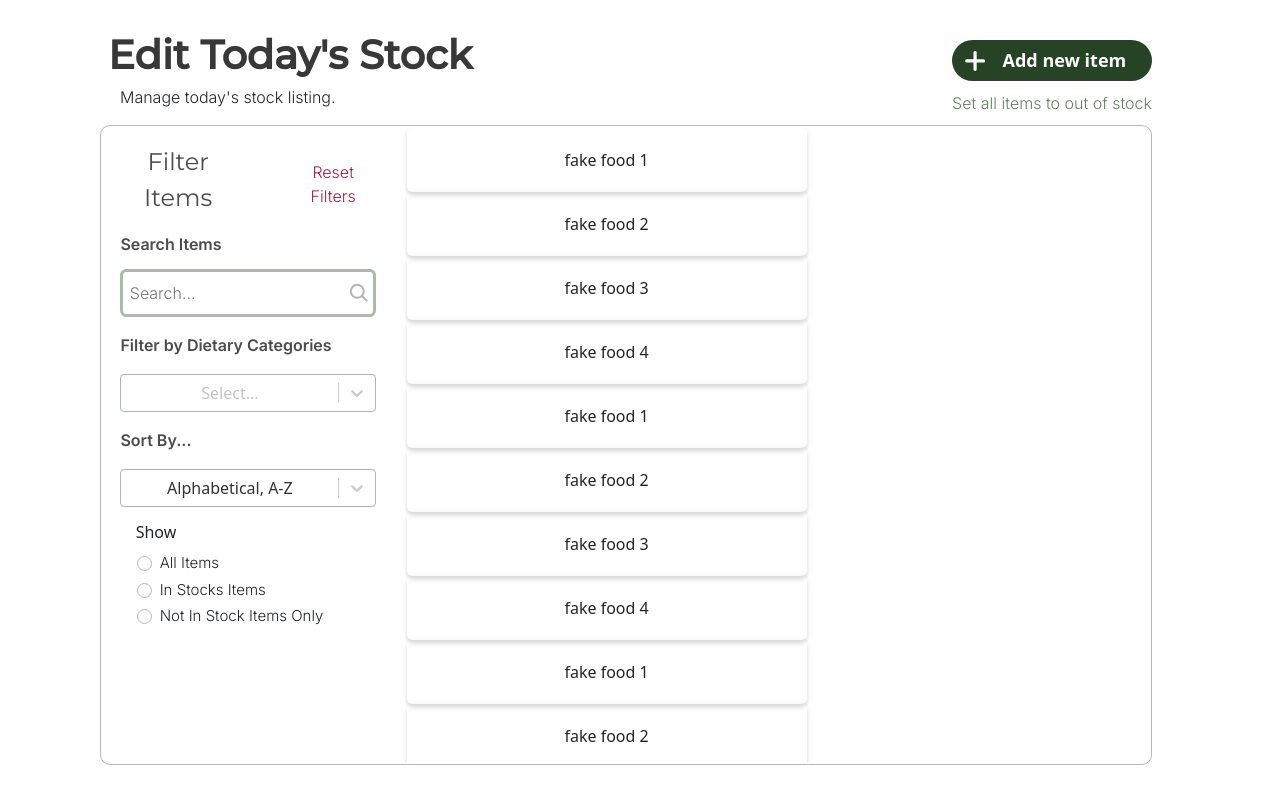
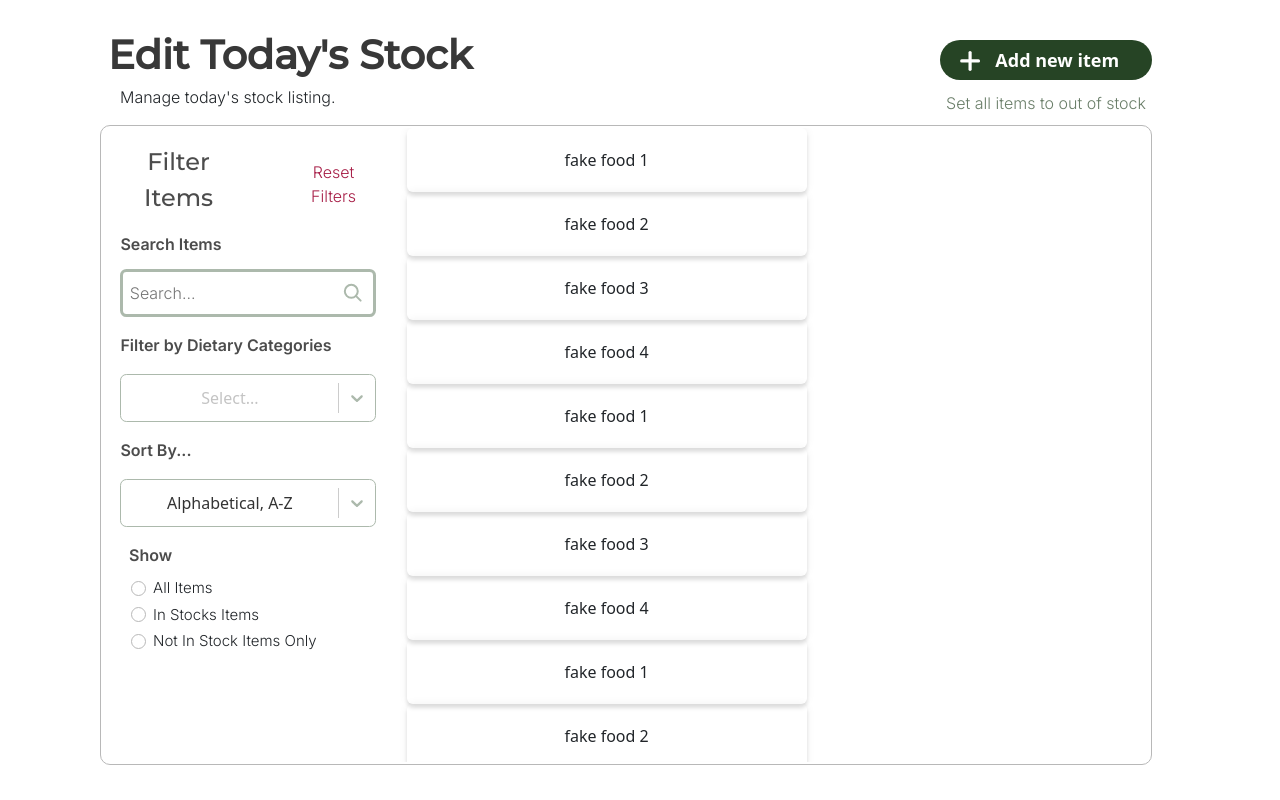
Before and after one commit to codebase-berkeley/berkeley-food-pantry, a React (Create React App) app in the folder client/: page / in a window 1280 px wide. Built offline with nearby package versions, Linux system fonts and the light colour scheme.

Commit message:
updating css

```diff
--- a/client/src/searchBar.css
+++ b/client/src/searchBar.css
@@ -22,5 +22,5 @@
     border-color: #ACB9AC;
     background-image: url(./images/IsbeesSearchIcon.svg);
     background-repeat: no-repeat;
-    background-position: right;
+    background-position: 97%;
   }
--- a/client/src/stock_listing_user.css
+++ b/client/src/stock_listing_user.css
@@ -45,18 +45,19 @@
 .h3{
     font-size: 10px;
 }
-.topContainer button {
+.addButton {
     background-color: #264425;
     display: flex;
+    height: 5vh;
     flex-direction: row;
-    justify-content: space-between;
+    justify-content: space-evenly;
     color: #fff;
     border-radius: 40px;
     font-size: 18px;
     font-weight: bold;
     align-items: center;
 }
-.topContainer button:hover {
+.addButton:hover {
     background-color: #ACB9AC;
     color: #fff;
 }
@@ -67,6 +68,7 @@
 }
 .changeStock{
     font-size: 16;
+    background-color: white;
     color: #6A7E69;
     font-family: 'Inter', sans-serif;
     padding-bottom: 10px;
@@ -190,6 +192,7 @@ p#filterControlLabel {
     color: #4C4C4C;
     font-size: 24px;
     display: flex;
+    font-weight: 500;
     font-family: 'Montserrat', sans-serif;
     padding-right: 3.5vw;
     justify-content: start;
@@ -201,7 +204,11 @@ p#filterControlLabel {
     align-items: right;
     padding-top: 1vh;
     font-family: 'Inter', sans-serif;
-    font-weight: lighter;
+    font-weight: medium;
+}
+
+.resetFilters:hover {
+    text-decoration: underline;
 }
 .firstRow {
     display: flex;
@@ -269,37 +276,37 @@ p#filterControlLabel {
     padding-bottom: 2vh;
     width: 20vw;
     text-align: left;
+    color: #4C4C4C;
+    font-family: 'Inter', sans-serif;
+    font-weight: bold;
     font-size: 16px;
-    color: #4C4C4C;
-    justify-content: flex-start;
-    font-family: 'Inter', sans-serif;
-    font-weight: 600;
+    padding-bottom: 2vh;
 }
 .searchBox.text {
-    margin-bottom: 10px;
-    font-family: 'Inter', sans-serif;
+    padding-bottom: 1vh;
 }
 .showFilter {
     display: flex;
     flex-direction: column;
     align-items: flex-start;
-    width: 85%;
+    width: 90%;
+}
+.showText {
+    color: #4C4C4C;
+    font-family: 'Inter', sans-serif;
+    font-weight: bold;
+    font-size: 16px;
+    padding-bottom: 1vh;
 }
 
 .filterItemDisplay {
-    /* overflow-y:scroll; */
-    /* width: 50vw; */
     width: 60vw;
-    /* height: 70vh; */
-    /* background-color: hotpink; */
     padding-left: 2vw;
     align-items: left;
     overflow-y: scroll;
-    /* background-color: red; */
 }
 
 .foodPanel {
-    /* background-color: hotpink; */
     width: 400px;
 }
 
@@ -310,13 +317,11 @@ p#filterControlLabel {
 
 input[type="radio"] {
     border: 1.5px solid #B8B8B8;
+
 }
 
 input[type="radio"]:checked {
     border: 1.5px solid #B8B8B8;
-    box-shadow: inset 0 0 0 2px #264425;
+    background-color: solid #264425;
+    box-shadow: inset 0 0 0 2.5px white, inset 0 0 0 8px #264425;
 }
-
-.form-check-input:checked + label::after{
-  background-color: #264425;
-}
--- a/client/src/stock_listing_user.js
+++ b/client/src/stock_listing_user.js
@@ -38,18 +38,24 @@ const customStyles = {
     //   color: state.isSelected ? 'red' : 'blue',
     //   padding: 20,
     }),
-
+    dropdownIndicator: base => ({
+        ...base,
+        color: "#ACB9AC" // Custom colour
+      }),
+    IndicatorSeparator:() => null,
     control: (provided, state) => ({
+        height: '6vh',
       // none of react-select's styles are passed to <Control />
       ...provided,
     //   border: state ? '1px solid #ACB9AC' : '1px solid #ACB9AC',
     //   height: '6vh',
       width: '20vw',
-      border: state.isFocused ? '1px solid #ACB9AC' : '1px solid #ACB9AC',
+      borderRadius: '.5vw',
+      border: state.isFocused ? '1.5px solid #ACB9AC' : '1.5px solid #ACB9AC',
         // This line disable the blue border
-        boxShadow: state.isFocused ? '1px solid #ACB9AC' : '1px solid #ACB9AC',
+        boxShadow: state.isFocused ? '1.5px solid #ACB9AC' : '1.5px solid #ACB9AC',
         '&:hover': {
-        border: state.isFocused ? '1px solid #ACB9AC' : '1px solid #ACB9AC'
+        border: state.isFocused ? '1.5px solid #ACB9AC' : '1.5px solid #ACB9AC'
         }
     }),
 
@@ -84,11 +90,11 @@ function StockListingUser() {
                     </div>
                     <div className = "rightSide">
                         {/* <button> +   Add New Item </button> */}
-                        <button type = "button" class = "btn">
+                        <button type = "button" class = "btn" className="addButton">
                             <img src = {isbesPlusSign}></img>
                             <div className="addItem"> Add new item </div>
                             </button>
-                        <div className="changeStock"> Set all items to out of stock </div>
+                        <button className="changeStock"> Set all items to out of stock </button>
 
                     </div>
 
@@ -188,7 +194,7 @@ function StockListingUser() {
 
                         {/* Radio button code - ended up just changing the code. nNo clude what it means tho :))) */}
                         <div className="showFilter">
-                            <h6> Show </h6>
+                            <div className="showText"> Show </div>
                             <div className = "form-check">
                                 <label class="form-check-label" for="exampleRadios1">
                                     <input class="form-check-input" type="radio" name="exampleRadios" id="exampleRadios1" value="option1" unchecked></input>
```
